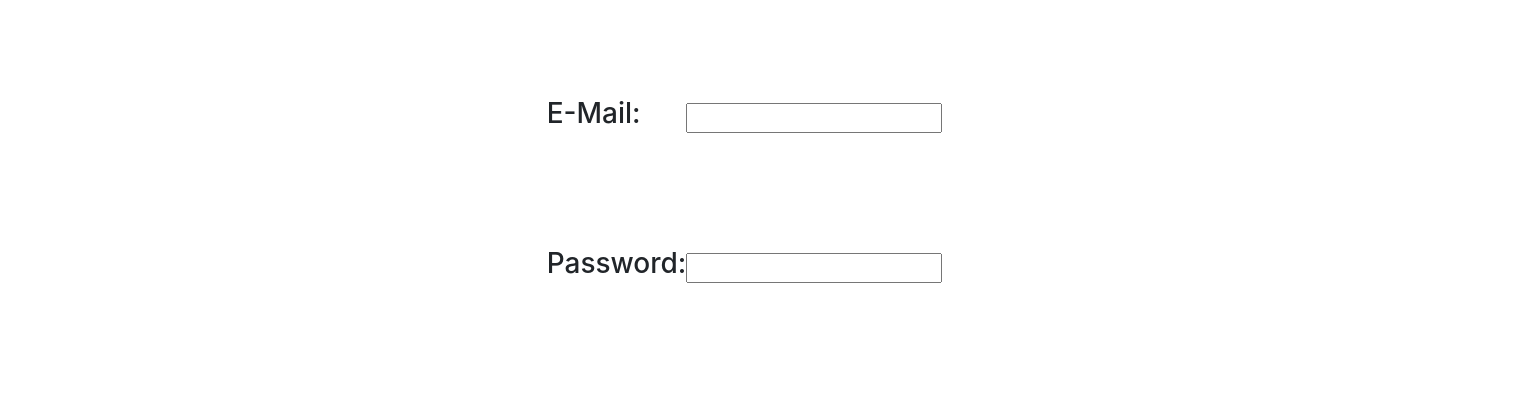
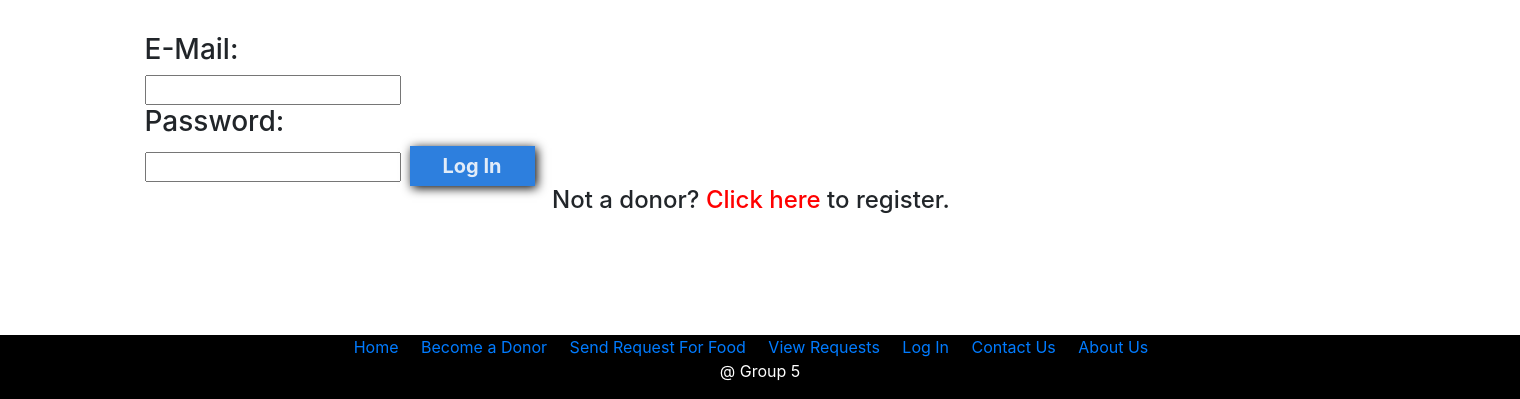
Before and after one commit to NSU-SU19CSE299S02/SU19CSE299S02G05NSU, a PHP site: page /login.php in a window 1520 px wide. Shown: the part 401-800 px from the top of the page. Run offline with PHP 8.4, Linux system fonts and the light colour scheme.

Commit message:
Feature #13 : Update in the log in page
1.Add the submit button in the website body.
2.If a user is not a donor take him to the sign up page.

```diff
--- a/Project Code/login.php
+++ b/Project Code/login.php
@@ -25,12 +25,16 @@
       <img src="Image/img8.jpg" height="300px" width="1250px" style="margin-bottom:10px"></a>
       <br><br>
 
-      <table cellpadding="0" cellspacing="0" width="300px" height="300px" class="tableborder" style="margin:auto; margin-top:10px;" ><!---collectd from www.w3school.com--->
-
       <tr><td class="lefttd"><h3>E-Mail:</h3></td><td><input type="email" name="t1" required="required" title="Please enter your email"/></td></tr>
       <tr><td class="lefttd"><h3>Password:</h3></td><td><input type="password"name="t2"  required="required" pattern="[a-zA-Z0-9]{2,10}" title="please enter only character or numbers between 2 to 10 for password"  /></td></tr>
+
+      <tr><td>&nbsp;</td><td><input type="submit" value="Log In" name="sbmt" style="border:0px; background:#2D7FDE; width:125px; height:40px;  box-shadow:2px 2px 10px black; color:#E2ECF8; font-weight:bold; font-size:20px;"></td></tr><br>
+
+        <h4 align="center">&nbsp;&nbsp;Not a donor?<a href="donor_reg.php" style="color:red">&nbsp;Click here</a>&nbsp;to register.</h4>
+        <br><br><br>
 
 </nav>
 </body>
 </body>
+<?php include 'footer.php' ?>
 </html>
```
